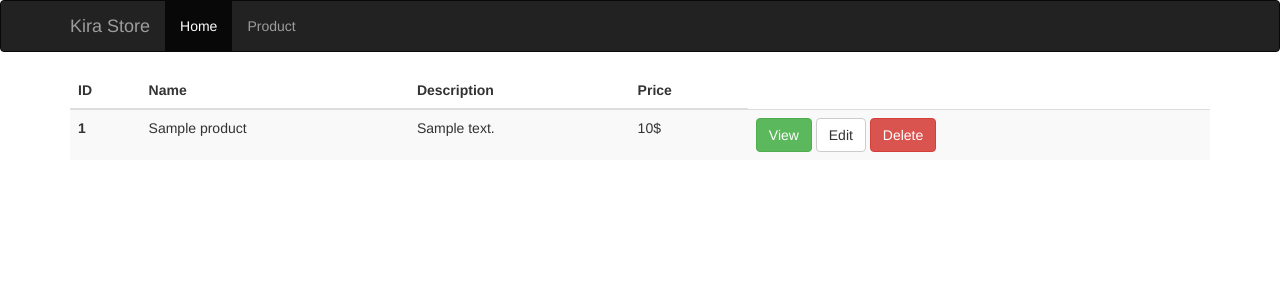
After one commit to thisiskhai/gcd0904-project-web, a Symfony app: template templates/products/index.html.twig in a window 1280 px wide. The commit adds this page. Shown: the top 300 px of the page. Run offline with Twig, Linux system fonts and the light colour scheme; the template is opened without the code that fills it: most values are stand-ins (such as "Sample title", 1, 10 or a date in 2020); some libraries are stand-ins or nearby versions.

Commit message:
create product controller and add view

```diff
--- a/src/Entity/Category.php
+++ b/src/Entity/Category.php
@@ -54,6 +54,7 @@ class Category
     /**
      * @return Collection<int, Products>
      */
+
     public function getProducts(): Collection
     {
         return $this->products;
--- a/src/Entity/Products.php
+++ b/src/Entity/Products.php
@@ -36,7 +36,7 @@ class Products
      * @ORM\ManyToOne(targetEntity=Category::class, inversedBy="products")
      * @ORM\JoinColumn(nullable=false)
      */
-    private $category_id;
+    public $category_id;
 
     public function getId(): ?int
     {
--- a/templates/base.html.twig
+++ b/templates/base.html.twig
@@ -1,24 +1,67 @@
-<!DOCTYPE html>
+<!doctype html>
 <html lang="en">
 <head>
-    <meta charset="UTF-8">
-    <meta name="viewport" content="width=device-width, initial-scale=1, shrink-to-fit=no">
-    <title>{% block title %}Kikan Store{% endblock %}</title>
-    {% block stylesheets %}
-        <link rel="stylesheet" href="https://cdn.jsdelivr.net/npm/bootstrap@4.5.3/dist/css/bootstrap.min.css"
-              integrity="sha384-TX8t27EcRE3e/ihU7zmQxVncDAy5uIKz4rEkgIXeMed4M0jlfIDPvg6uqKI2xXr2"
-              crossorigin="anonymous">
-    {% endblock %}
+    <meta charset="utf-8">
+    <meta http-equiv="X-UA-Compatible" content="IE=edge">
+    <meta name="viewport" content="width=device-width, initial-scale=1">
+    <!-- The above 3 meta tags *must* come first in the head; any other head content must come *after* these tags -->
+    <meta name="description" content="">
+    <meta name="author" content="">
+    <link rel="icon" href="../../favicon.ico">
+    <link rel="canonical" href="https://getbootstrap.com/docs/3.4/examples/starter-template/">
+
+    <title>{% block title %}Welcome!{% endblock %}</title>
+
+
+    <!-- Bootstrap core CSS -->
+    <link href="https://stackpath.bootstrapcdn.com/bootstrap/3.4.1/css/bootstrap.min.css" rel="stylesheet">
+    {% block stylesheets %}{% endblock %}
+
+
 </head>
+
 <body>
-{% block header %}
-    <nav class="navbar navbar-expand-sm navbar-dark bg-dark sticky-top">
-        <a href="{{ path('home') }}" class="navbar-brand">
-            Kikan Store
-        </a>
-    </nav>
-{% endblock %}
 
-{% block body %}{% endblock %}
+<nav class="navbar navbar-inverse">
+    <div class="container">
+        <div class="navbar-header">
+            <button type="button" class="navbar-toggle collapsed" data-toggle="collapse" data-target="#navbar"
+                    aria-expanded="false" aria-controls="navbar">
+                <span class="sr-only">Toggle navigation</span>
+                <span class="icon-bar"></span>
+                <span class="icon-bar"></span>
+                <span class="icon-bar"></span>
+            </button>
+            <a class="navbar-brand" href="#">Kira Store</a>
+        </div>
+        <div id="navbar" class="collapse navbar-collapse">
+            <ul class="nav navbar-nav">
+                <li class="active"><a href="http://127.0.0.1:8000/">Home</a></li>
+                {#                <li><a href="{{ path('todo_create') }}">Add Todo</a></li>#}
+                <li><a href="#">Product</a></li>
+
+            </ul>
+        </div><!--/.nav-collapse -->
+    </div>
+</nav>
+
+<div class="container">
+    <div class="row">
+        <div class="col-md-12">
+            {% for flash_message in app.session.flashBag.get('notice') %}
+                <div class="alert alert-success">{{ flash_message }}</div>
+            {% endfor %}
+            {% for flash_message in app.session.flashBag.get('error') %}
+                <div class="alert alert-danger">{{ flash_message }}</div>
+            {% endfor %}
+            {% block body %}{% endblock %}
+        </div>
+    </div>
+</div>
+
+</div><!-- /.container -->
+
+{% block javascripts %}{% endblock %}
+
 </body>
 </html>
--- /dev/null
+++ b/templates/products/index.html.twig
@@ -0,0 +1,34 @@
+{% extends 'base.html.twig' %}
+
+{% block body %}
+    <div class="bs-example" data-example-id="striped-table">
+        <table class="table table-striped">
+            <thead>
+            <tr>
+                <th>ID</th>
+                <th>Name</th>
+                <th>Description</th>
+                <th>Price</th>
+            </tr>
+            </thead>
+            <tbody>
+            {% for product in products %}
+                <tr>
+                    <th scope="row">{{ product.id }}</th>
+                    <td>{{ product.name }}</td>
+                    <td>{{ product.description }}</td>
+                    <td>{{ product.price }}$</td>
+                    <td>
+                        {#                        <a href="{{ path('todo_details', {'id': todo.id}) }} " class='btn btn-success'>View</a>#}
+                        {#                        <a href="{{ path('todo_edit', {'id': todo.id}) }}" class='btn btn-default'>Edit</a>#}
+                        {#                        <a href="{{ path('todo_delete', {'id': todo.id}) }}" class='btn btn-danger'>Delete</a>#}
+                        <a href="#" class='btn btn-success'>View</a>
+                        <a href="#" class='btn btn-default'>Edit</a>
+                        <a href="#" class='btn btn-danger'>Delete</a>
+                    </td>
+                </tr>
+            {% endfor %}
+            </tbody>
+        </table>
+    </div>
+{% endblock %}
```
Also changed, not shown: src/Controller/ProductsController.php (added, +39 -0 lines), src/Repository/ProductsRepository.php (+8 -0 lines), 1 other file.
